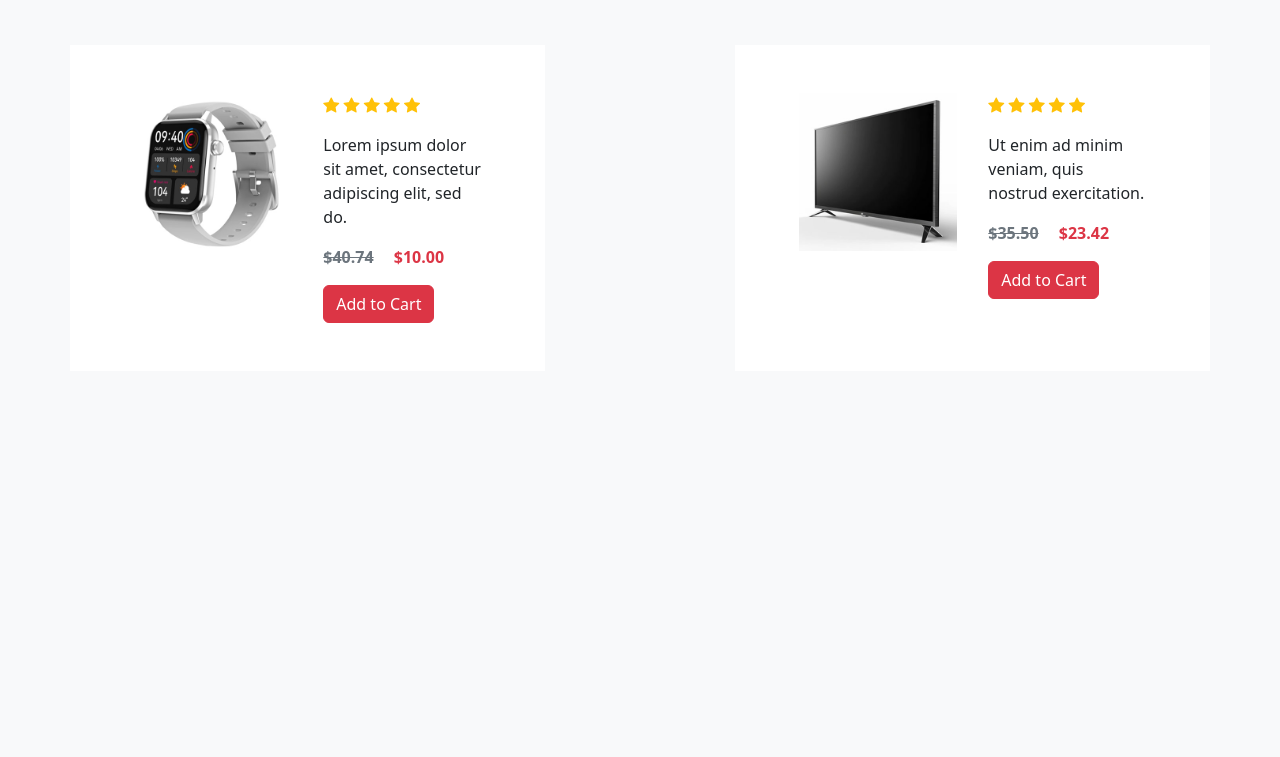
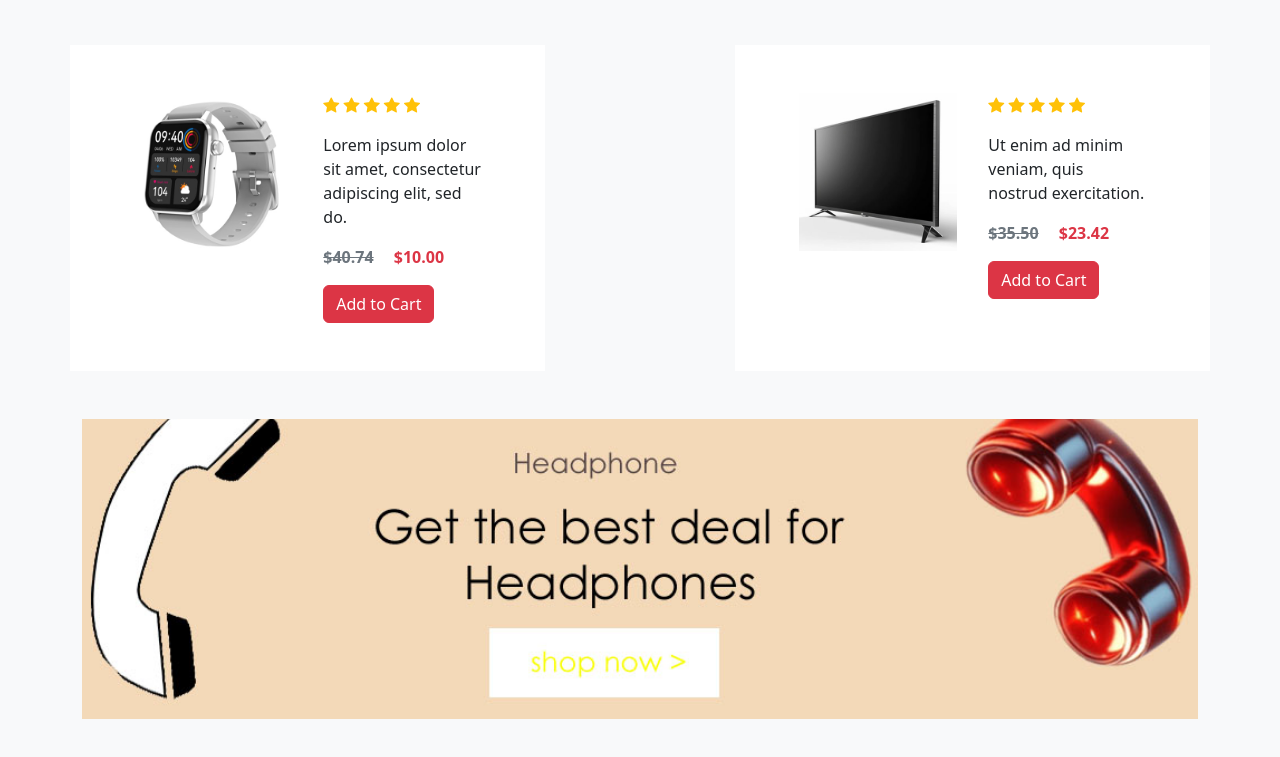
Before and after one commit to Akhlas79/Bootstrap-Project-One, a plain HTML site: page index.html in a window 1280 px wide. Shown: the part 3996-4753 px from the top of the page. Before the commit the page ends 4415 px from the top, so only its background shows below. Drawn offline with nearby package versions, Linux system fonts and the light colour scheme.

Commit message:
commit for best deals

```diff
--- a/index.html
+++ b/index.html
@@ -581,9 +581,17 @@
           </div>
         </div>
       </div>
-
     </section>
     <!--Top Selling Section End-->
+
+    <!--Best deal Section Start-->
+    <section class="container my-5">
+      <a href="#">
+        <div style="background-image: url(Images/phone-reciever.jpg); height: 300px; background-repeat: no-repeat;background-position: center; background-size: cover;">
+        </div>
+      </a>
+    </section>
+    <!--Best deal Section Start-->
 
 
 
```
Also changed, not shown: Images/phone-reciever.jpg (added).
